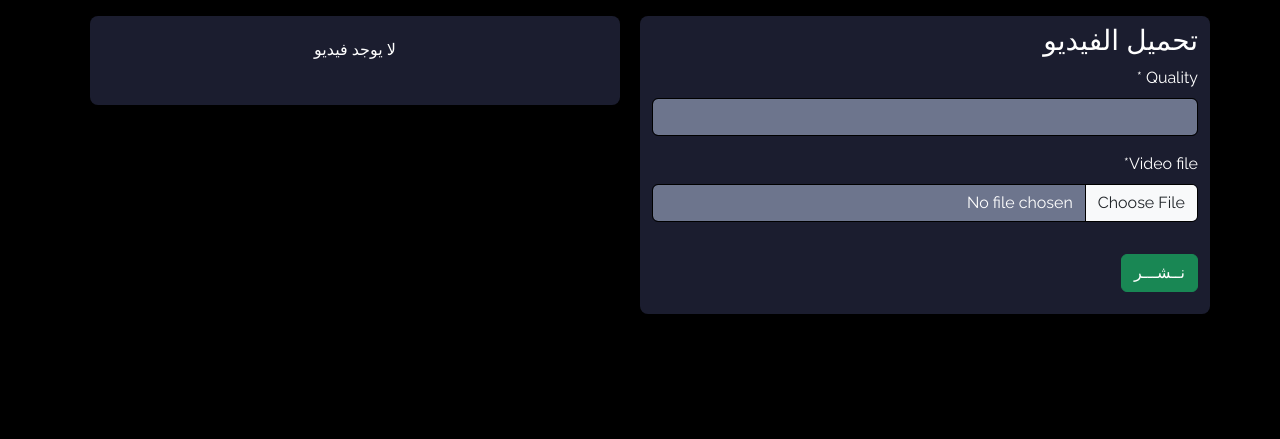
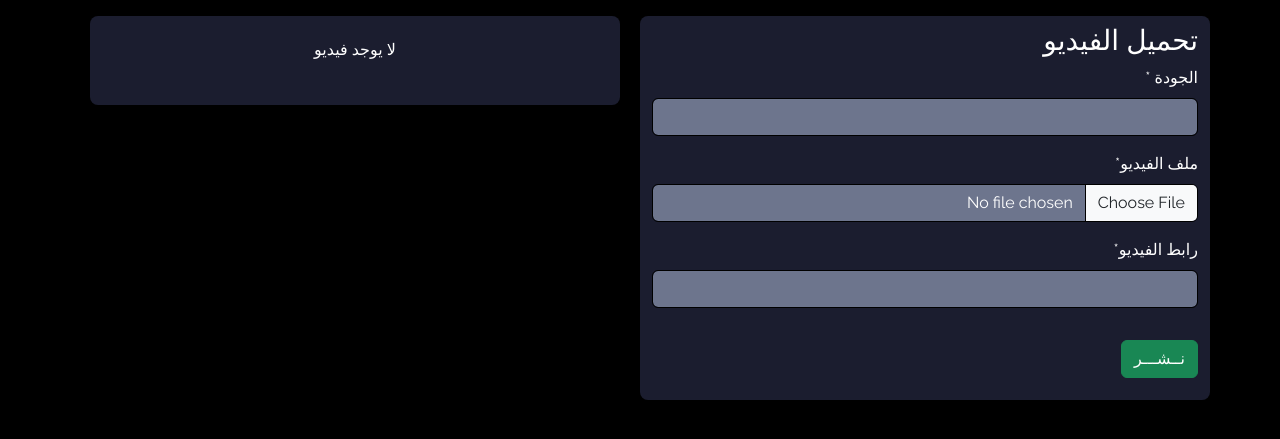
Before and after one commit to hagmir7/freedaz, a Django app: template video/templates/video/upload.html in a window 1280 px wide. Shown: the part 61-500 px from the top of the page. Run offline with Django 4.2, Linux system fonts and the light colour scheme; the template is opened without the code that fills it, so the values that code supplies are empty; some libraries are stand-ins or nearby versions.

Commit message:
My commit

```diff
--- a/video/forms.py
+++ b/video/forms.py
@@ -44,7 +44,7 @@ class EpisodeForm(forms.ModelForm):
 class VideoForm(forms.ModelForm):
     class Meta:
         model = Video
-        fields = ['quality','video_file',]
+        fields = ['quality','video_file', 'url']
 
 
 
--- a/video/models.py
+++ b/video/models.py
@@ -141,7 +141,8 @@ class Movie(models.Model):
 
 class Video(models.Model):
     quality = models.CharField(max_length=100, verbose_name="الجودة")
-    video_file = models.FileField(upload_to=filename, verbose_name="تحميل الفيديو ")
+    video_file = models.FileField(upload_to=filename, verbose_name="تحميل الفيديو ", null=True, blank=True)
+    url = models.CharField(max_length=1000, null=True, blank=True, verbose_name="رابط الفيديو")
     movie = models.ForeignKey(Movie, on_delete=models.CASCADE)
     uploaded_at = models.DateTimeField(auto_now_add=True)
     slug = models.SlugField(null=True, blank=True)
--- a/video/templates/video/upload.html
+++ b/video/templates/video/upload.html
@@ -105,14 +105,17 @@
           <form onSubmit={upload} method="POST" encType="multipart/form-data">
               <input type="hidden" name="csrfmiddlewaretoken" value="{{ csrf_token }}" />
                   <div id="div_id_quality" className="mb-3">
-                      <label htmlFor="id_quality" className="form-label requiredField"> Quality <span className="asteriskField">*</span> </label>
+                      <label htmlFor="id_quality" className="form-label requiredField"> الجودة <span className="asteriskField">*</span> </label>
                       <input type="text" name="quality" maxLength="100" className="textinput form-control" required id="id_quality" />
                   </div>
-
                    <div id="div_id_video_file" className="mb-3">
-                      <label htmlFor="id_video_file" className="form-label requiredField"> Video file<span className="asteriskField">*</span> </label>
-                      <input type="file" name="video_file" className="form-control" id="id_video_file" required />
+                      <label htmlFor="id_video_file" className="form-label"> ملف الفيديو<span className="asteriskField">*</span> </label>
+                      <input type="file" name="video_file" className="form-control" id="id_video_file" />
                   </div>
+                  <div id="div_id_url" className="mb-3">
+                    <label htmlFor="url" className="form-label"> رابط الفيديو<span className="asteriskField">*</span> </label>
+                    <input type="text" name="url" maxLength='1000' className="form-control" id="url" />
+                </div>
               <button className="btn btn-success mt-3" ref={btn}>نــشـــر</button>
           </form>
 
```
Also changed, not shown: video/templates/video/show.html (+10 -1 lines), video/migrations/0006_video_url_alter_video_video_file.py (added), video/migrations/0007_alter_video_url.py (added).
